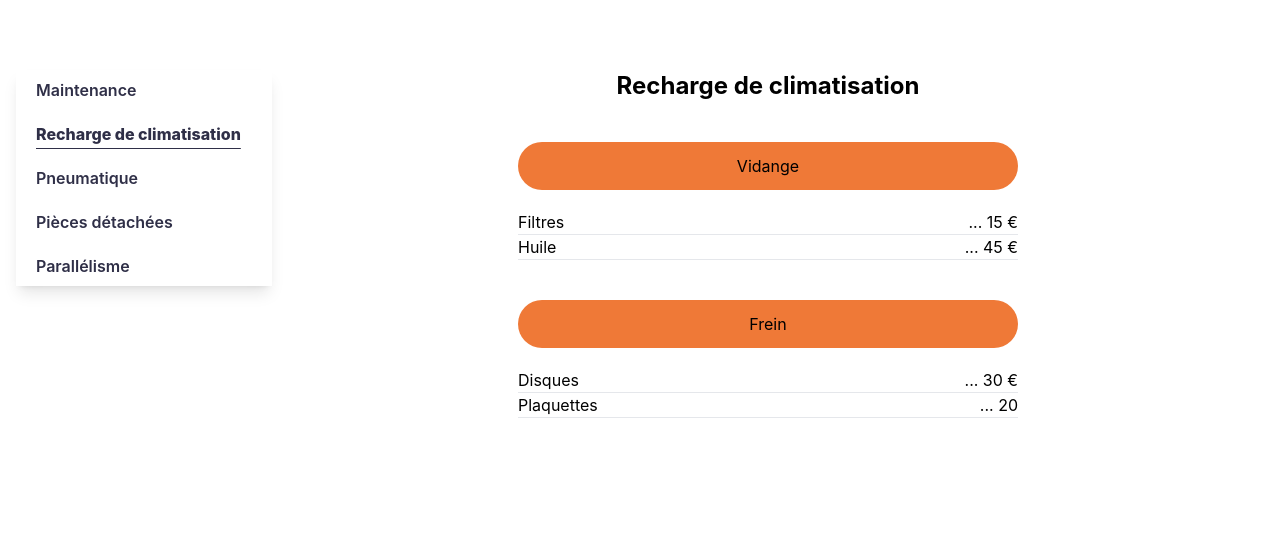
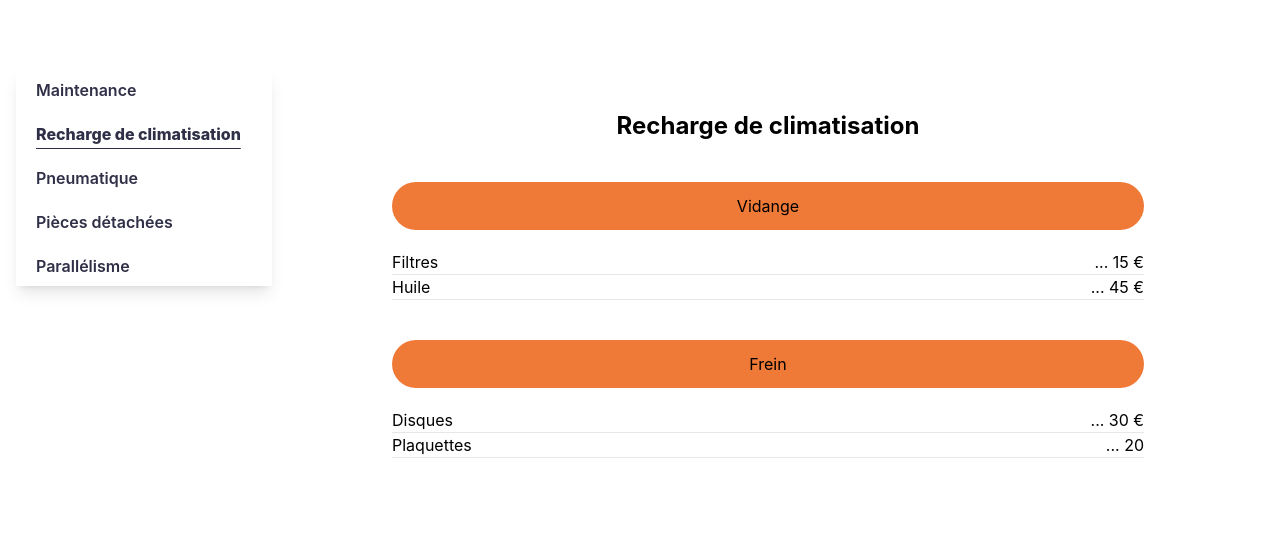
Before and after one commit to 03Sly03/car-clean, a Next.js app: page /repair/air-conditioner in a window 1280 px wide. Shown: the part 170-718 px from the top of the page. Built offline with nearby package versions, Linux system fonts and the light colour scheme; no server answers.

Commit message:
sub-repair pages style modified

```diff
--- a/pages/repair/air-conditioner.tsx
+++ b/pages/repair/air-conditioner.tsx
@@ -7,7 +7,7 @@ function AirConditionerScreen() {
     <Layout title="Maintenance" subtitle="Recharge de climatisation">
       <div className="flex flex-col md:flex-row mt-20">
         <RepairSideMenu title="Recharge de climatisation" />
-        <div className="flex w-full justify-center">
+        <div className="grid grid-cols-1 w-full space-y-10 p-10 lg:mx-20">
           <div className="flex flex-col space-y-10">
             <h1 className="text-2xl font-bold text-center">
               Recharge de climatisation
--- a/pages/repair/car-parts.tsx
+++ b/pages/repair/car-parts.tsx
@@ -7,7 +7,7 @@ function CarPartsScreen() {
     <Layout title="Maintenance" subtitle="Pièces détachées">
       <div className="flex flex-col md:flex-row mt-20">
         <RepairSideMenu title="Pièces détachées" />
-        <div className="flex w-full justify-center">
+        <div className="grid grid-cols-1 w-full space-y-10 p-10 lg:mx-20">
           <div className="flex flex-col space-y-10">
             <h1 className="text-2xl font-bold text-center">Pièces détachées</h1>
             <div className="card-maintenance">
--- a/pages/repair/index.tsx
+++ b/pages/repair/index.tsx
@@ -8,7 +8,7 @@ function MaintenanceScreen() {
       <div className="flex flex-col md:flex-row mt-20">
         <RepairSideMenu title="Maintenance" />
         <div className="flex w-full justify-center">
-          <div className="flex flex-col space-y-10">
+          <div className="grid grid-cols-1 w-full space-y-10 p-10 lg:mx-20">
             <h1 className="text-2xl font-bold text-center">
               Entretient courrant
             </h1>
--- a/pages/repair/parallelism.tsx
+++ b/pages/repair/parallelism.tsx
@@ -7,7 +7,7 @@ function ParallelismScreen() {
     <Layout title="Maintenance" subtitle="Parallélisme">
       <div className="flex flex-col md:flex-row mt-20">
         <RepairSideMenu title="Parallélisme" />
-        <div className="flex w-full justify-center">
+        <div className="grid grid-cols-1 w-full space-y-10 p-10 lg:mx-20">
           <div className="flex flex-col space-y-10">
             <h1 className="text-2xl font-bold text-center">Parallélisme</h1>
             <div className="card-maintenance">
--- a/pages/repair/tires.tsx
+++ b/pages/repair/tires.tsx
@@ -7,7 +7,7 @@ function TiresScreen() {
     <Layout title="Maintenance" subtitle="Changement de pneumatique">
       <div className="flex flex-col md:flex-row mt-20">
         <RepairSideMenu title="Pneumatique" />
-        <div className="flex w-full justify-center">
+        <div className="grid grid-cols-1 w-full space-y-10 p-10 lg:mx-20">
           <div className="flex flex-col space-y-10">
             <h1 className="text-2xl font-bold text-center">
               Changement de pneumatique
--- a/styles/globals.css
+++ b/styles/globals.css
@@ -40,7 +40,7 @@ a {
 }
 
 .card-maintenance {
-  width: 500px;
+  width: 100%;
   height: auto;
 }
 
```
